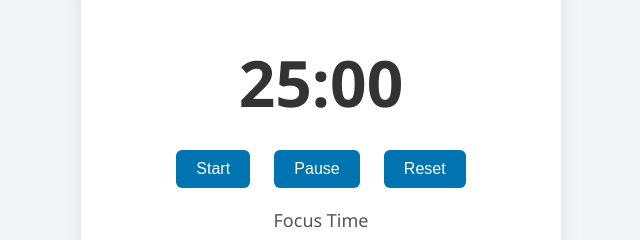
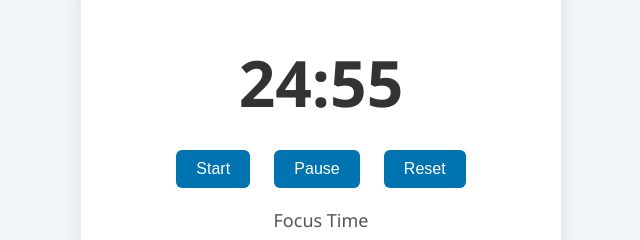
Before and after one commit to LinkedInLearning/javascript-code-challenges-creating-web-apps-5997260, a plain HTML site: page 1-pomodoro/index.html in a window 1280 px wide. Shown: the part 277-517 px from the top of the page, 319-959 px from the left. Drawn offline with Linux system fonts and the light colour scheme.

```diff
--- a/1-pomodoro/index.html
+++ b/1-pomodoro/index.html
@@ -16,5 +16,6 @@
     </div>
     <div class="status" id="status">Focus Time</div>
   </main>
+  <script src="script.js"></script>
 </body>
 </html>
--- a/1-pomodoro/script.js
+++ b/1-pomodoro/script.js
@@ -0,0 +1,28 @@
+const timerDisplay = document.getElementById("timer");
+
+let workDuration = 25 * 60; // seconds
+let timeLeft = workDuration;
+let timer = null;
+
+function updateTimerDisplay() {
+  const minutes = String(Math.floor(timeLeft / 60)).padStart(2, "0");
+  const seconds = String(timeLeft % 60).padStart(2, "0");
+
+  timerDisplay.textContent = `${minutes}:${seconds}`;
+}
+
+function startTimer() {
+  timer = setInterval(() => {
+    if(timeLeft > 0) {
+      timeLeft--;
+      updateTimerDisplay();
+    } else {
+      clearInterval(timer);
+      timer = null;
+      updateTimerDisplay();
+      startTimer();
+    }
+  }, 1000);
+}
+
+startTimer();
```
